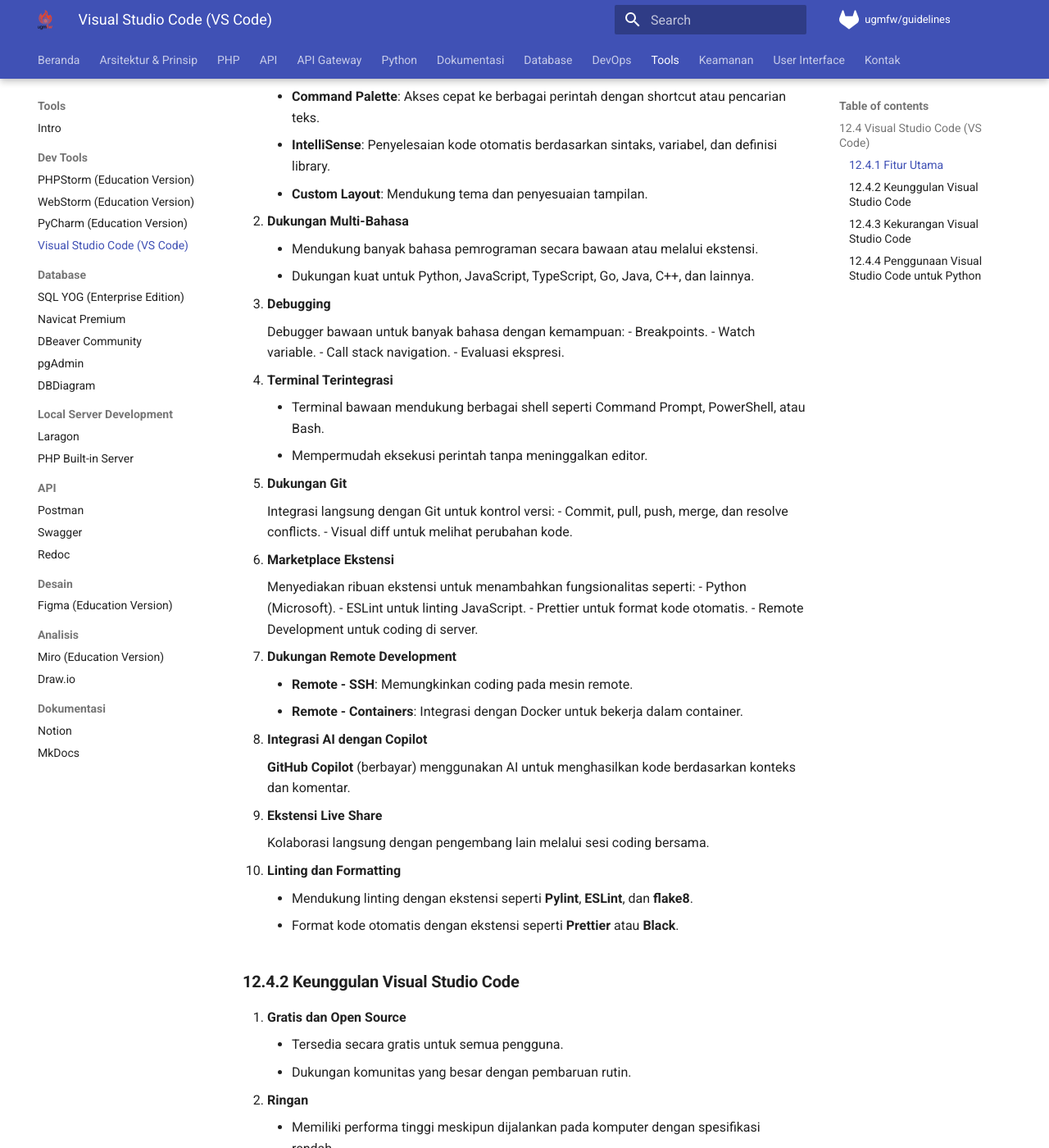
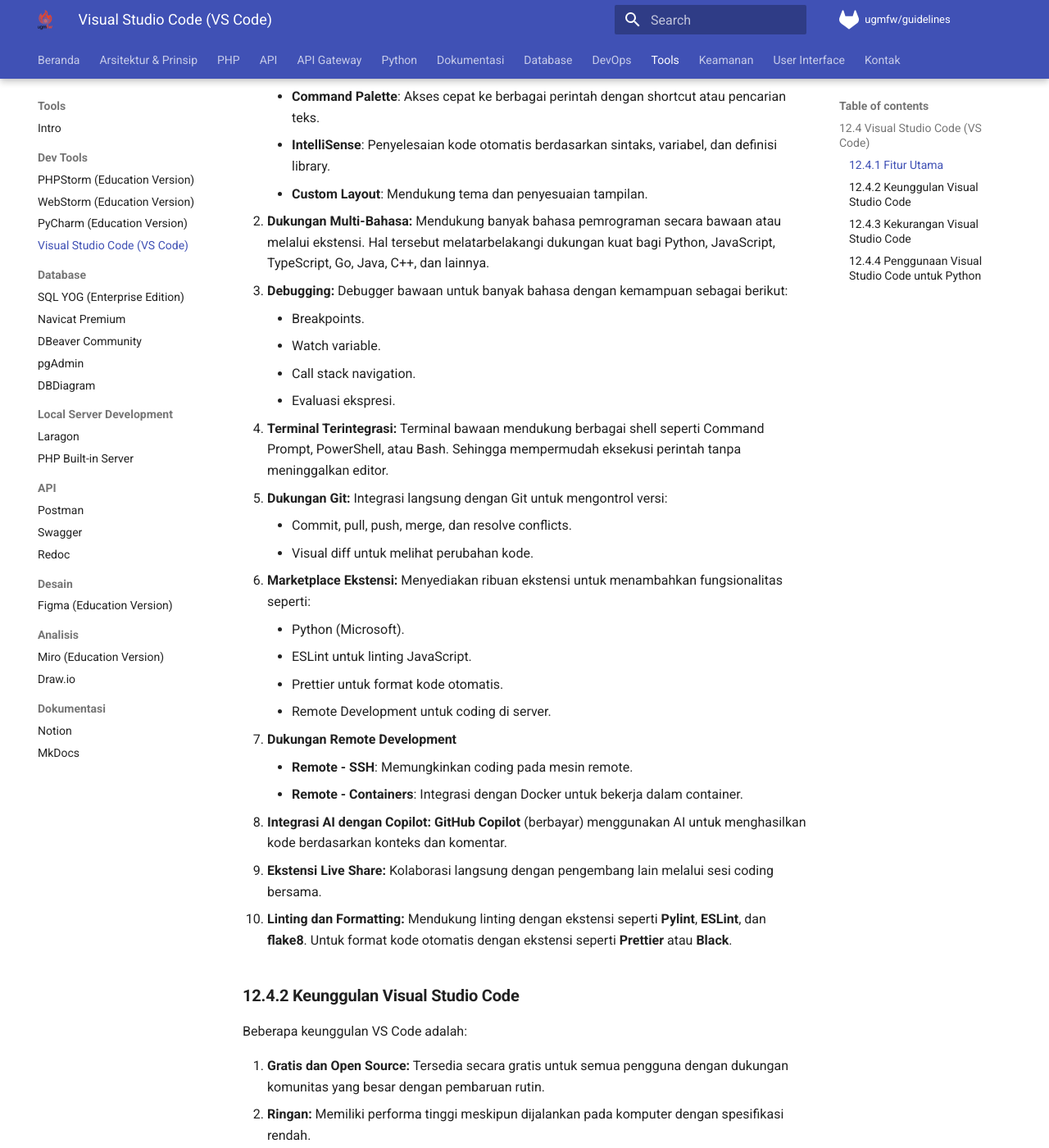
Before and after one commit to dtiugm/ugm-framework, an MkDocs documentation site: the page built from docs/tools/vscode.md, in a window 1280 px wide and 1400 px high, scrolled down 477 px. Shown: the whole window at 82% size. Built offline with MkDocs 1.6.1 and Material for MkDocs 9.7.7, drawn with Linux system fonts in a browser that asks for light colours; the version menu is left out; some of the changed text lies outside the part shown.

Commit message:
docs(Alat Pengembangan): update redaksional vscode

```diff
--- a/docs/tools/vscode.md
+++ b/docs/tools/vscode.md
@@ -1,6 +1,6 @@
 ## 12.4 Visual Studio Code (VS Code)
 
-**Visual Studio Code (VS Code)** adalah **editor kode sumber terbuka (open source)** yang dikembangkan oleh **Microsoft**. VS Code mendukung banyak bahasa pemrograman, termasuk Python, JavaScript, C++, dan lainnya.
+**Visual Studio Code (VS Code)** adalah **editor kode sumber terbuka (open source)** yang dikembangkan oleh **Microsoft**. VS Code mendukung banyak bahasa pemrograman termasuk Python, JavaScript, C++, dan lainnya.
 
 Dengan antarmuka yang modern dan fleksibilitas yang tinggi melalui ekstensi, VS Code menjadi salah satu alat pengembang yang paling populer di dunia.
 
@@ -12,87 +12,61 @@
     - **IntelliSense**: Penyelesaian kode otomatis berdasarkan sintaks, variabel, dan definisi library.
     - **Custom Layout**: Mendukung tema dan penyesuaian tampilan.
 
-2. **Dukungan Multi-Bahasa**
+2. **Dukungan Multi-Bahasa:** Mendukung banyak bahasa pemrograman secara bawaan atau melalui ekstensi. Hal tersebut melatarbelakangi dukungan kuat bagi Python, JavaScript, TypeScript, Go, Java, C++, dan lainnya.
 
-    - Mendukung banyak bahasa pemrograman secara bawaan atau melalui ekstensi.
-    - Dukungan kuat untuk Python, JavaScript, TypeScript, Go, Java, C++, dan lainnya.
+3. **Debugging:** Debugger bawaan untuk banyak bahasa dengan kemampuan sebagai berikut:
 
-3. **Debugging**
+    - Breakpoints.
+    - Watch variable.
+    - Call stack navigation.
+    - Evaluasi ekspresi.
 
-    Debugger bawaan untuk banyak bahasa dengan kemampuan:
-        - Breakpoints.
-        - Watch variable.
-        - Call stack navigation.
-        - Evaluasi ekspresi.
+4. **Terminal Terintegrasi:** Terminal bawaan mendukung berbagai shell seperti Command Prompt, PowerShell, atau Bash. Sehingga mempermudah eksekusi perintah tanpa meninggalkan editor.
 
-4. **Terminal Terintegrasi**
+5. **Dukungan Git:** Integrasi langsung dengan Git untuk mengontrol versi:
 
-    - Terminal bawaan mendukung berbagai shell seperti Command Prompt, PowerShell, atau Bash.
-    - Mempermudah eksekusi perintah tanpa meninggalkan editor.
+    - Commit, pull, push, merge, dan resolve conflicts.
+    - Visual diff untuk melihat perubahan kode.
 
-5. **Dukungan Git**
+6. **Marketplace Ekstensi:** Menyediakan ribuan ekstensi untuk menambahkan fungsionalitas seperti:
 
-    Integrasi langsung dengan Git untuk kontrol versi:
-            - Commit, pull, push, merge, dan resolve conflicts.
-            - Visual diff untuk melihat perubahan kode.
-
-6. **Marketplace Ekstensi**
-
-    Menyediakan ribuan ekstensi untuk menambahkan fungsionalitas seperti:
-        - Python (Microsoft).
-        - ESLint untuk linting JavaScript.
-        - Prettier untuk format kode otomatis.
-        - Remote Development untuk coding di server.
+    - Python (Microsoft).
+    - ESLint untuk linting JavaScript.
+    - Prettier untuk format kode otomatis.
+    - Remote Development untuk coding di server.
 
 7. **Dukungan Remote Development**
 
     - **Remote - SSH**: Memungkinkan coding pada mesin remote.
     - **Remote - Containers**: Integrasi dengan Docker untuk bekerja dalam container.
 
-8. **Integrasi AI dengan Copilot**
+8. **Integrasi AI dengan Copilot: GitHub Copilot** (berbayar) menggunakan AI untuk menghasilkan kode berdasarkan konteks dan komentar.
 
-    **GitHub Copilot** (berbayar) menggunakan AI untuk menghasilkan kode berdasarkan konteks dan komentar.
+9. **Ekstensi Live Share:** Kolaborasi langsung dengan pengembang lain melalui sesi coding bersama.
 
-9. **Ekstensi Live Share**
-
-    Kolaborasi langsung dengan pengembang lain melalui sesi coding bersama.
-
-10. **Linting dan Formatting**
-
-    - Mendukung linting dengan ekstensi seperti **Pylint**, **ESLint**, dan **flake8**.
-    - Format kode otomatis dengan ekstensi seperti **Prettier** atau **Black**.
+10. **Linting dan Formatting:** Mendukung linting dengan ekstensi seperti **Pylint**, **ESLint**, dan **flake8**. Untuk format kode otomatis dengan ekstensi seperti **Prettier** atau **Black**.
 
 ### **12.4.2 Keunggulan Visual Studio Code**
 
-1. **Gratis dan Open Source**
-    - Tersedia secara gratis untuk semua pengguna.
-    - Dukungan komunitas yang besar dengan pembaruan rutin.
-2. **Ringan**
-    - Memiliki performa tinggi meskipun dijalankan pada komputer dengan spesifikasi rendah.
-3. **Fleksibel**
-    - Dapat digunakan untuk berbagai bahasa pemrograman dan alur kerja, dari pengembangan front-end hingga back-end.
-4. **Ekstensi yang Kaya**
-    - Marketplace menawarkan ekstensi untuk hampir semua bahasa dan framework.
-5. **Cross-Platform**
-    - Tersedia untuk Windows, macOS, dan Linux.
+Beberapa keunggulan VS Code adalah:
+
+1. **Gratis dan Open Source:** Tersedia secara gratis untuk semua pengguna dengan dukungan komunitas yang besar dengan pembaruan rutin.
+2. **Ringan:** Memiliki performa tinggi meskipun dijalankan pada komputer dengan spesifikasi rendah.
+3. **Fleksibel:** Dapat digunakan untuk berbagai bahasa pemrograman dan alur kerja, dari pengembangan front-end hingga back-end.
+4. **Ekstensi yang Kaya:** Marketplace menawarkan ekstensi untuk hampir semua bahasa dan framework.
+5. **Cross-Platform:** Tersedia untuk Windows, macOS, dan Linux.
 
 ### **12.4.3 Kekurangan Visual Studio Code**
 
-1. **Ketergantungan pada Ekstensi**
-    - Banyak fitur canggih bergantung pada ekstensi, sehingga pengaturan awal dapat memakan waktu.
-2. **Konsumsi RAM**
-    - Dengan banyak ekstensi aktif, VS Code dapat menghabiskan sumber daya sistem lebih banyak dibandingkan editor teks lainnya.
-3. **Debugging Terbatas untuk Bahasa Tertentu**
-    - Debugger bawaan lebih cocok untuk bahasa populer seperti Python, JavaScript, atau TypeScript. Untuk bahasa lain, memerlukan konfigurasi tambahan.
+VS Code memiliki kekurangan sebagai berikut:
+
+1. **Ketergantungan pada Ekstensi**: Banyak fitur canggih bergantung pada ekstensi, sehingga pengaturan awal dapat memakan waktu.
+2. **Konsumsi RAM:** Dengan banyak ekstensi aktif, VS Code dapat menghabiskan sumber daya sistem lebih banyak dibandingkan editor teks lainnya.
+3. **Debugging Terbatas untuk Bahasa Tertentu:** Debugger bawaan lebih cocok untuk bahasa populer seperti Python, JavaScript, atau TypeScript. Untuk bahasa lain, memerlukan konfigurasi tambahan.
 
 ### **12.4.4 Penggunaan Visual Studio Code untuk Python**
 
-1. **Menginstal Ekstensi Python**
-    - Cari **Python (Microsoft)** di Extensions Marketplace.
-    - Fitur: IntelliSense, linting, debugging, dan Jupyter Notebook.
-2. **Virtual Environment**
-    - VS Code mendeteksi dan bekerja dengan virtual environment secara otomatis.
-3. **Linting dan Formatting**
-    - Ekstensi seperti **Pylint** atau **Black** membantu menjaga konsistensi kode.
-4. **Debugging**
-    - Dukungan debugging untuk aplikasi Python dengan breakpoint, call stack, dan logging interaktif.
+1. **Menginstal Ekstensi Python:** Dengan mencari **Python (Microsoft)** di Extensions Marketplace. Kemudian aktifkan fitur-fitur berikut: IntelliSense, linting, debugging, dan Jupyter Notebook.
+2. **Virtual Environment:** VS Code mendeteksi dan bekerja dengan virtual environment secara otomatis.
+3. **Linting dan Formatting:** Ekstensi seperti **Pylint** atau **Black** membantu menjaga konsistensi kode.
+4. **Debugging:** Dukungan debugging untuk aplikasi Python dengan breakpoint, call stack, dan logging interaktif.
```
